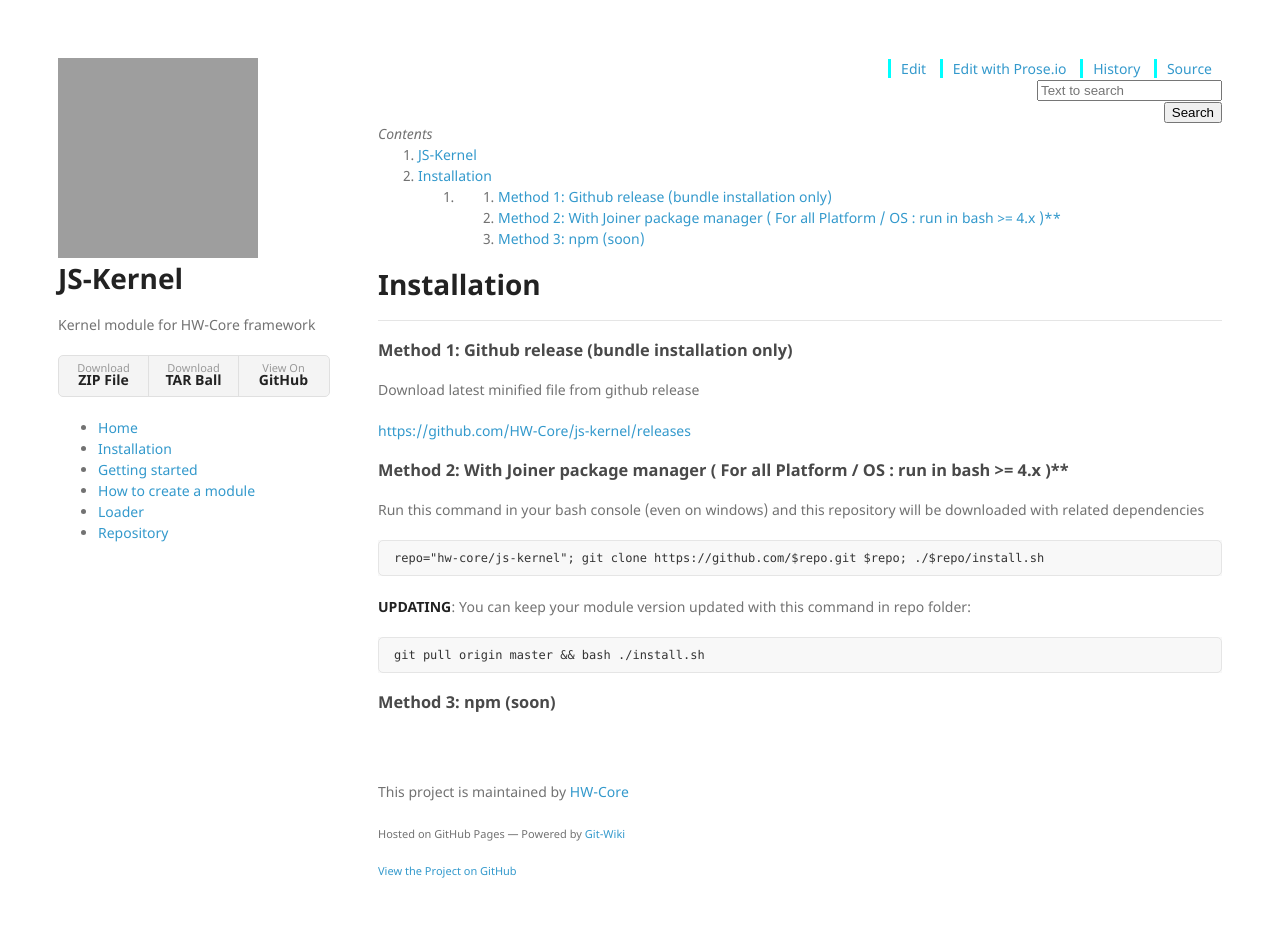
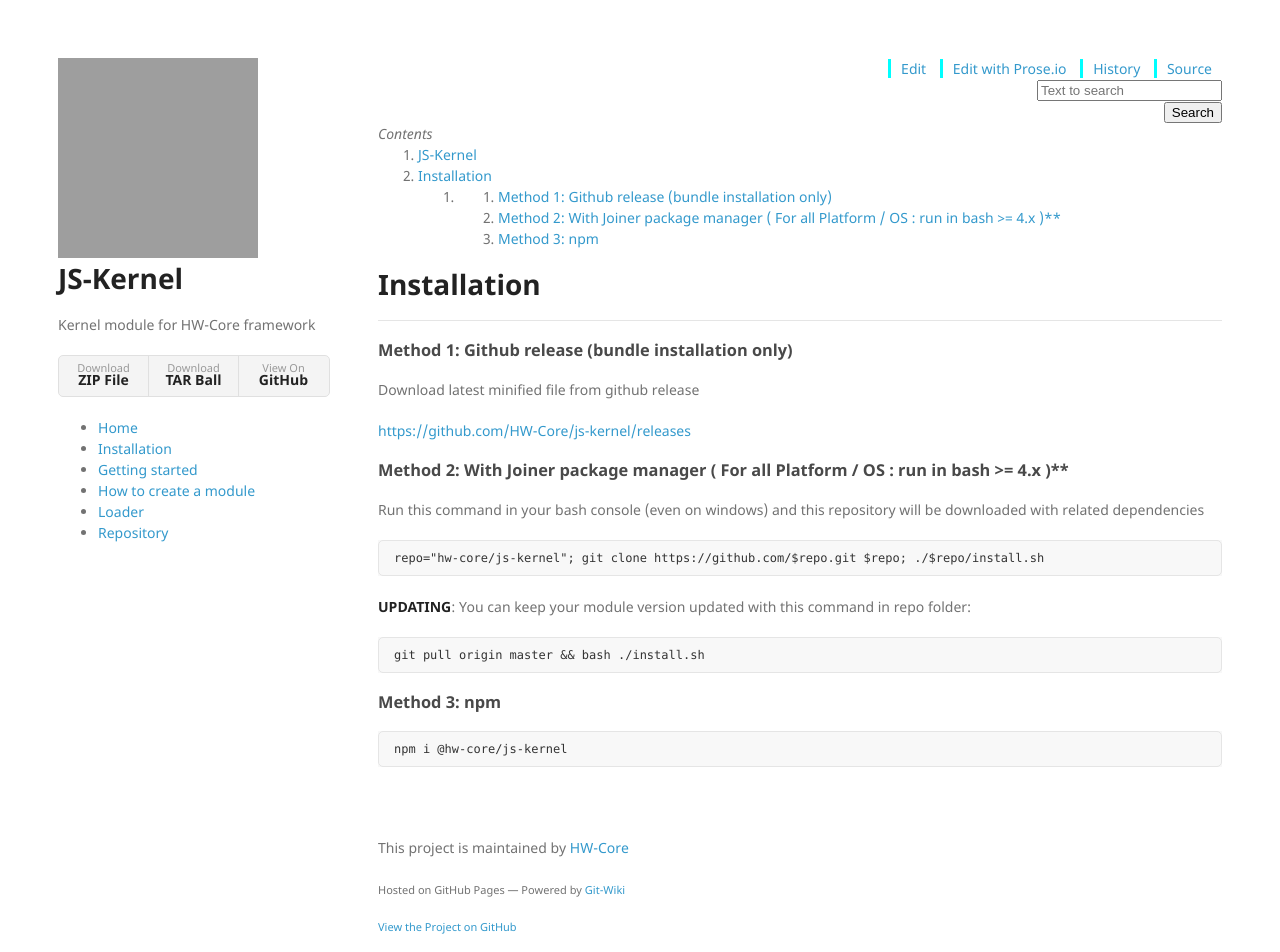
Before and after one commit to HW-Core/js-kernel, a Jekyll site: the page built from wiki/installation.md, in a window 1280 px wide and 952 px high. Built offline with Jekyll 4.4.1, drawn with Linux system fonts in a browser that asks for light colours; nearby versions of some CDN libraries; our own code applies the rules of GitHub Pages for plain Markdown files; grey boxes are pictures that could not be loaded.

Commit message:
Update installation.md

```diff
--- a/wiki/installation.md
+++ b/wiki/installation.md
@@ -17,4 +17,6 @@ Run this command in your bash console (even on windows) and this repository will
 
     git pull origin master && bash ./install.sh
 
-### Method 3: npm (soon)
+### Method 3: npm
+
+    npm i @hw-core/js-kernel
```
